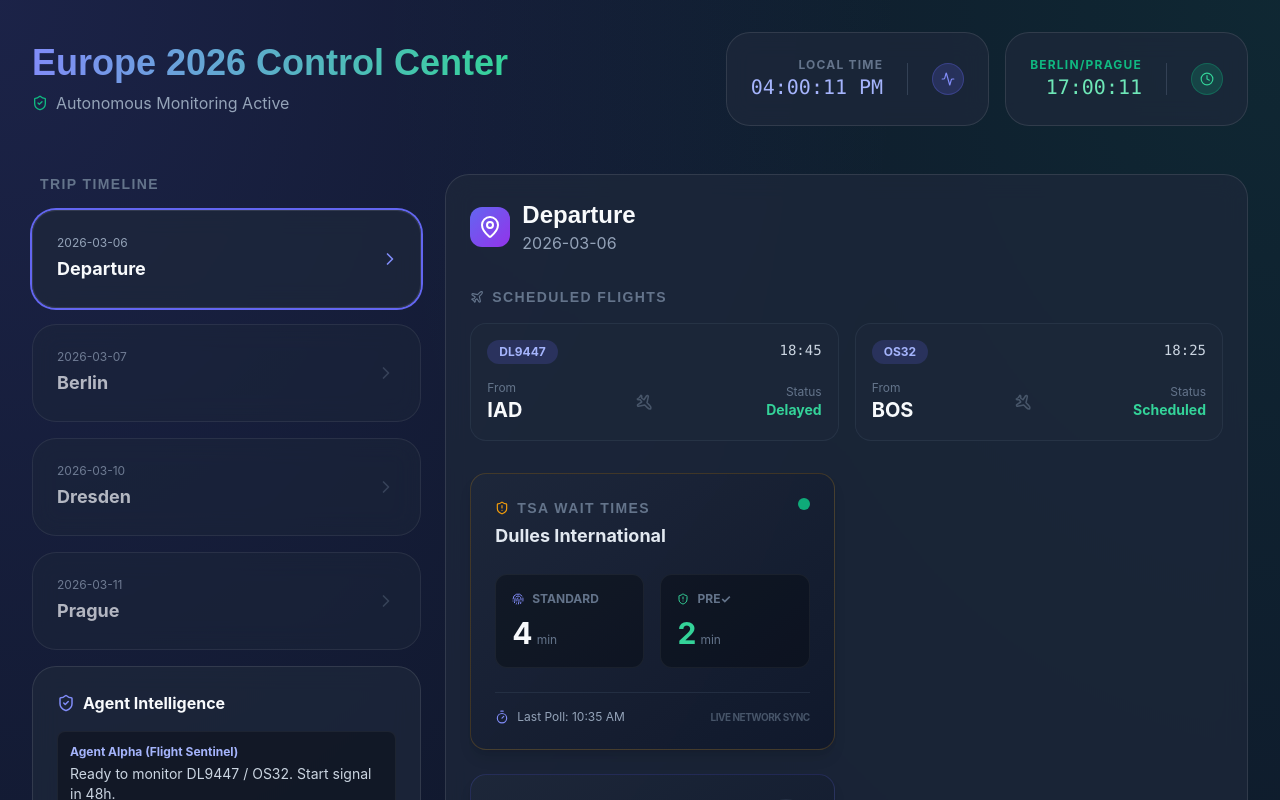
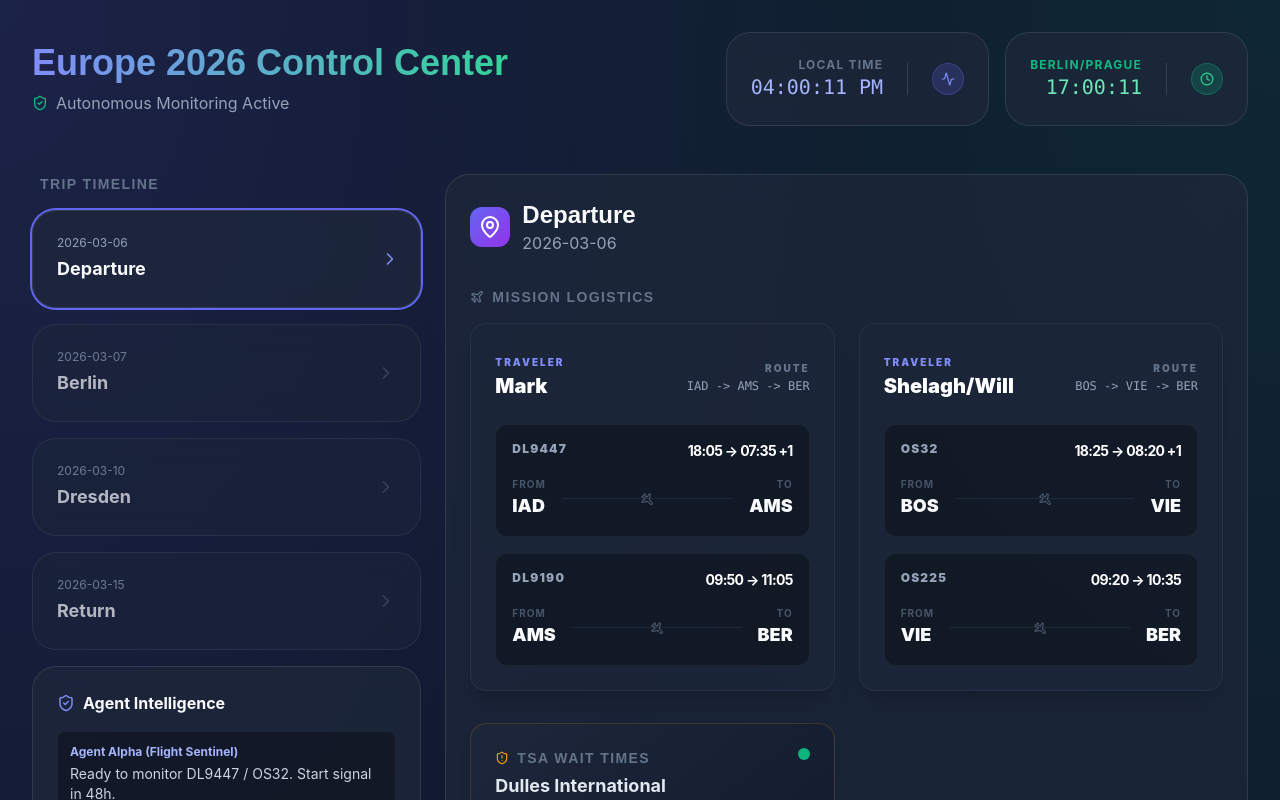
Before and after one commit to PresenceResearch/Europe-2026, a React (Vite) app: page / in a window 1280 px wide. Shown: the top 800 px of the page. Built offline with nearby package versions, Linux system fonts and the light colour scheme.

Commit message:
Refactored Dashboard and Agent Alpha for Mission-Based Page Layout (multi-traveler support)

```diff
--- a/data/itinerary.json
+++ b/data/itinerary.json
@@ -6,16 +6,48 @@
       "city": "Departure",
       "flights": [
         {
-          "id": "DL9447",
-          "from": "IAD",
-          "departs": "18:45",
-          "status": "Delayed",
-          "gate": "B12"
+          "traveler": "Mark",
+          "route": "IAD -> AMS -> BER",
+          "legs": [
+            {
+              "id": "DL9447",
+              "from": "IAD",
+              "to": "AMS",
+              "departs": "18:05",
+              "arrives": "07:35 +1",
+              "status": "Scheduled"
+            },
+            {
+              "id": "DL9190",
+              "from": "AMS",
+              "to": "BER",
+              "departs": "09:50",
+              "arrives": "11:05",
+              "status": "Scheduled"
+            }
+          ]
         },
         {
-          "id": "OS32",
-          "from": "BOS",
-          "departs": "18:25"
+          "traveler": "Shelagh/Will",
+          "route": "BOS -> VIE -> BER",
+          "legs": [
+            {
+              "id": "OS32",
+              "from": "BOS",
+              "to": "VIE",
+              "departs": "18:25",
+              "arrives": "08:20 +1",
+              "status": "Scheduled"
+            },
+            {
+              "id": "OS225",
+              "from": "VIE",
+              "to": "BER",
+              "departs": "09:20",
+              "arrives": "10:35",
+              "status": "Scheduled"
+            }
+          ]
         }
       ]
     },
@@ -23,10 +55,13 @@
       "date": "2026-03-07",
       "city": "Berlin",
       "accommodation": {
+        "name": "Eclectic Belle Etage Apartment",
         "address": "Wörther Str. 6, 10435 Berlin",
+        "host": "Niovi",
         "rules": [
-          "Trash separation",
-          "Tender shades"
+          "Strict trash separation",
+          "Tender shades",
+          "No courtyard noise after 22:00"
         ]
       }
     },
@@ -34,15 +69,64 @@
       "date": "2026-03-10",
       "city": "Dresden",
       "accommodation": {
-        "details": "Altstadt Dresden Hotel"
+        "name": "Pineapple Apartments Zwinger",
+        "address": "Schweriner Str. 36, 01067 Dresden",
+        "details": "3rd Floor",
+        "host": "Pineapple Team",
+        "confirmation": "HMRPDQF3JT",
+        "check_in": "15:00 (Luggage storage from 12:00)",
+        "parking": "Ermischstraße or Wettiner Platz (€6/day)"
       }
     },
     {
-      "date": "2026-03-11",
-      "city": "Prague",
-      "accommodation": {
-        "details": "Central Prague Apartment"
-      }
+      "date": "2026-03-15",
+      "city": "Return",
+      "flights": [
+        {
+          "traveler": "Mark/Shelagh",
+          "route": "PRG -> DUB -> IAD",
+          "legs": [
+            {
+              "id": "EI643",
+              "from": "PRG",
+              "to": "DUB",
+              "departs": "11:40",
+              "arrives": "13:20",
+              "status": "Scheduled"
+            },
+            {
+              "id": "EI119",
+              "from": "DUB",
+              "to": "IAD",
+              "departs": "16:20",
+              "arrives": "20:30",
+              "status": "Scheduled"
+            }
+          ]
+        },
+        {
+          "traveler": "Will",
+          "route": "PRG -> DUB -> BOS",
+          "legs": [
+            {
+              "id": "EI643",
+              "from": "PRG",
+              "to": "DUB",
+              "departs": "11:40",
+              "arrives": "13:20",
+              "status": "Scheduled"
+            },
+            {
+              "id": "EI137",
+              "from": "DUB",
+              "to": "BOS",
+              "departs": "16:45",
+              "arrives": "19:55",
+              "status": "Scheduled"
+            }
+          ]
+        }
+      ]
     }
   ]
 }
--- a/src/App.jsx
+++ b/src/App.jsx
@@ -27,7 +27,7 @@ import {
 import itineraryData from '../data/itinerary.json';
 
 const SecurityWidget = ({ airportId }) => {
-    // Mock live security status - in a real app this would fetch from security_status.json
+    // Mock live security status
     const statusMap = {
         'IAD': { standard: 4, precheck: 2, status: 'Green', name: 'Dulles International' },
         'BOS': { standard: 28, precheck: 12, status: 'Yellow', name: 'Logan Intl (Terminal E)' }
@@ -80,10 +80,12 @@ const SecurityWidget = ({ airportId }) => {
 };
 
 const CurrencyWidget = ({ city }) => {
-    // Mock rates - in a real app this would fetch from an API like fixer.io or exchangeratesapi.io
+    // Mock rates
     const ratesMap = {
         'Berlin': { currency: 'EUR', rate: 0.94, symbol: '€', trend: <TrendingDown size={14} className="text-emerald-400" />, change: '-0.2%' },
+        'Dresden': { currency: 'EUR', rate: 0.94, symbol: '€', trend: <TrendingDown size={14} className="text-emerald-400" />, change: '-0.2%' },
         'Prague': { currency: 'CZK', rate: 23.45, symbol: 'Kč', trend: <TrendingUp size={14} className="text-rose-400" />, change: '+1.1%' },
+        'Return': { currency: 'CZK', rate: 23.45, symbol: 'Kč', trend: <TrendingUp size={14} className="text-rose-400" />, change: '+1.1%' },
         'Departure': { currency: 'EUR', rate: 0.94, symbol: '€', trend: <TrendingDown size={14} className="text-emerald-400" />, change: '-0.2%' }
     };
 
@@ -130,13 +132,16 @@ const CurrencyWidget = ({ city }) => {
 };
 
 const WeatherWidget = ({ city }) => {
-    // Mock weather data - in a real app this would fetch from OpenWeatherMap
     const weatherMap = {
         'Berlin': { temp: 4, condition: 'Light Rain', icon: <CloudRain className="text-blue-400" />, high: 7, low: 1 },
         'Dresden': { temp: 3, condition: 'Clear', icon: <Sun className="text-yellow-400" />, high: 6, low: 0 },
         'Prague': { temp: 2, condition: 'Mostly Cloudy', icon: <Cloud className="text-slate-400" />, high: 5, low: -2 },
+        'Return': { temp: 2, condition: 'Mostly Cloudy', icon: <Cloud className="text-slate-400" />, high: 5, low: -2 },
         'IAD': { temp: 12, condition: 'Clear', icon: <Sun className="text-yellow-400" />, high: 15, low: 8 },
         'BOS': { temp: 8, condition: 'Breezy', icon: <Wind className="text-slate-300" />, high: 11, low: 4 },
+        'DUB': { temp: 9, condition: 'Windy', icon: <Wind className="text-slate-400" />, high: 12, low: 5 },
+        'AMS': { temp: 6, condition: 'Overcast', icon: <Cloud className="text-slate-400" />, high: 9, low: 3 },
+        'VIE': { temp: 5, condition: 'Cloudy', icon: <Cloud className="text-slate-400" />, high: 8, low: 2 },
         'Departure': { temp: 12, condition: 'Clear', icon: <Sun className="text-yellow-400" />, high: 15, low: 8 }
     };
 
@@ -320,44 +325,59 @@ const App = () => {
                         {segments[activeSegment].flights && (
                             <div className="mb-8">
                                 <h3 className="text-sm font-bold text-slate-500 uppercase tracking-widest mb-4 flex items-center gap-2">
-                                    <Plane size={14} /> Scheduled Flights
+                                    <Plane size={14} /> Mission Logistics
                                 </h3>
-                                <div className="grid grid-cols-1 md:grid-cols-2 gap-4">
-                                    {segments[activeSegment].flights.map((flight, idx) => (
-                                        <div key={idx} className="p-4 rounded-2xl bg-slate-800/50 border border-slate-700/50 hover:border-indigo-500/30 transition-colors">
-                                            <div className="flex justify-between items-start mb-4">
-                                                <span className="px-3 py-1 rounded-full bg-indigo-500/20 text-indigo-300 text-xs font-bold">
-                                                    {flight.id}
-                                                </span>
-                                                <span className="text-sm font-mono text-slate-300">{flight.departs}</span>
+                                <div className="grid grid-cols-1 xl:grid-cols-2 gap-6">
+                                    {segments[activeSegment].flights.map((group, idx) => (
+                                        <div key={idx} className="p-6 rounded-2xl bg-slate-800/40 border border-slate-700/50 hover:border-indigo-500/30 transition-all shadow-xl">
+                                            <div className="flex justify-between items-center mb-6">
+                                                <div>
+                                                    <span className="text-[10px] font-black text-indigo-400 uppercase tracking-[0.2em]">Traveler</span>
+                                                    <h4 className="text-xl font-black text-white">{group.traveler}</h4>
                                                 </div>
-                                            <div className="flex items-center justify-between">
-                                                <div>
-                                                    <p className="text-xs text-slate-500">From</p>
-                                                    <p className="text-xl font-bold">{flight.from}</p>
-                                                </div>
-                                                <Plane size={18} className="text-slate-600 rotate-90" />
                                                 <div className="text-right">
-                                                    <p className="text-xs text-slate-500">Status</p>
-                                                    <p className={`text-sm font-bold ${flight.status === 'In Air' ? 'text-indigo-400 animate-pulse' : 'text-emerald-400'}`}>
-                                                        {flight.status || 'Scheduled'}
-                                                    </p>
+                                                    <span className="text-[10px] font-black text-slate-500 uppercase tracking-[0.2em]">Route</span>
+                                                    <p className="text-xs font-mono text-slate-400">{group.route}</p>
                                                 </div>
                                             </div>
 
-                                            {/* Live Telemetry Overlay */}
-                                            {flight.status === 'In Air' && (
-                                                <div className="mt-4 pt-4 border-t border-slate-700/50 grid grid-cols-2 gap-2">
-                                                    <div>
-                                                        <p className="text-[10px] text-slate-500 uppercase font-bold">Altitude</p>
-                                                        <p className="text-sm font-mono text-indigo-300">{flight.altitude ? Math.round(flight.altitude).toLocaleString() : '--'} m</p>
+                                            <div className="space-y-4">
+                                                {group.legs.map((leg, lIdx) => (
+                                                    <div key={lIdx} className="bg-black/30 p-4 rounded-xl border border-white/5 group/leg relative">
+                                                        <div className="flex justify-between items-start mb-4">
+                                                            <span className="text-xs font-black text-slate-400 uppercase tracking-widest">{leg.id}</span>
+                                                            <div className="text-right">
+                                                                <p className="text-sm font-bold text-white tracking-tighter">{leg.departs} → {leg.arrives}</p>
                                                             </div>
-                                                    <div>
-                                                        <p className="text-[10px] text-slate-500 uppercase font-bold">Velocity</p>
-                                                        <p className="text-sm font-mono text-indigo-300">{flight.velocity || '--'} km/h</p>
+                                                        </div>
+                                                        <div className="flex items-center justify-between gap-4">
+                                                            <div className="flex flex-col">
+                                                                <span className="text-[10px] text-slate-600 font-bold uppercase tracking-widest">From</span>
+                                                                <span className="text-lg font-black">{leg.from}</span>
+                                                            </div>
+                                                            <div className="h-px flex-1 bg-slate-800 relative">
+                                                                <Plane size={14} className="absolute top-1/2 left-1/2 -translate-x-1/2 -translate-y-1/2 text-slate-600 rotate-90" />
+                                                            </div>
+                                                            <div className="flex flex-col text-right">
+                                                                <span className="text-[10px] text-slate-600 font-bold uppercase tracking-widest">To</span>
+                                                                <span className="text-lg font-black">{leg.to}</span>
+                                                            </div>
+                                                        </div>
+                                                        {leg.status === 'In Air' && (
+                                                            <div className="mt-4 pt-4 border-t border-white/5 grid grid-cols-2 gap-2">
+                                                                <div className="flex flex-col text-indigo-300">
+                                                                    <span className="text-[10px] text-slate-500 uppercase">Alt</span>
+                                                                    <span className="text-xs font-mono">{leg.altitude ? Math.round(leg.altitude).toLocaleString() : '--'}m</span>
+                                                                </div>
+                                                                <div className="flex flex-col text-right text-indigo-300">
+                                                                    <span className="text-[10px] text-slate-500 uppercase">Vel</span>
+                                                                    <span className="text-xs font-mono">{leg.velocity || '--'}km/h</span>
                                                                 </div>
                                                             </div>
                                                         )}
+                                                    </div>
+                                                ))}
+                                            </div>
                                         </div>
                                     ))}
                                 </div>
@@ -377,23 +397,40 @@ const App = () => {
                                             <div className="p-3 rounded-lg bg-emerald-500/10 border border-emerald-500/20">
                                                 <MapPin className="text-emerald-400" />
                                             </div>
-                                            <div>
+                                            <div className="flex-1">
                                                 <a
-                                                    href={`https://www.google.com/maps/search/?api=1&query=${encodeURIComponent(segments[activeSegment].accommodation.address || segments[activeSegment].accommodation.details + " " + segments[activeSegment].city)}`}
+                                                    href={`https://www.google.com/maps/search/?api=1&query=${encodeURIComponent(segments[activeSegment].accommodation.address || segments[activeSegment].city)}`}
                                                     target="_blank"
                                                     rel="noopener noreferrer"
-                                                    className="text-lg font-medium text-slate-200 mb-4 lh-relaxed hover:text-indigo-400 transition-colors flex items-center gap-2 group/link"
+                                                    className="text-lg font-black text-indigo-300 mb-2 hover:text-indigo-400 transition-colors flex items-center gap-2 group/link"
                                                 >
-                                                    {segments[activeSegment].accommodation.address || segments[activeSegment].accommodation.details}
+                                                    {segments[activeSegment].accommodation.name || segments[activeSegment].accommodation.address}
                                                     <ExternalLink size={16} className="opacity-0 group-hover/link:opacity-100 transition-opacity" />
                                                 </a>
+                                                <p className="text-sm text-slate-400 mb-6 font-medium leading-relaxed">{segments[activeSegment].accommodation.address}</p>
+
+                                                <div className="grid grid-cols-1 md:grid-cols-2 gap-4">
+                                                    {Object.entries(segments[activeSegment].accommodation).map(([key, value]) => {
+                                                        if (['name', 'address', 'rules'].includes(key)) return null;
+                                                        return (
+                                                            <div key={key} className="bg-black/30 p-3 rounded-lg border border-white/5">
+                                                                <p className="text-[10px] text-slate-500 uppercase font-black mb-1">{key.replace('_', ' ')}</p>
+                                                                <p className="text-sm font-bold text-slate-200">{value}</p>
+                                                            </div>
+                                                        );
+                                                    })}
+                                                </div>
+
                                                 {segments[activeSegment].accommodation.rules && (
+                                                    <div className="mt-6">
+                                                        <p className="text-[10px] text-slate-500 uppercase font-black mb-3 text-indigo-400 tracking-widest">Mission Directives</p>
                                                         <div className="flex flex-wrap gap-2">
                                                             {segments[activeSegment].accommodation.rules.map((rule, idx) => (
-                                                            <span key={idx} className="px-3 py-1 rounded-lg bg-black/40 text-xs text-slate-400 border border-white/5">
+                                                                <span key={idx} className="px-3 py-1 rounded-lg bg-indigo-500/10 text-xs text-indigo-300 border border-indigo-500/20 font-bold">
                                                                     {rule}
                                                                 </span>
                                                             ))}
+                                                        </div>
                                                     </div>
                                                 )}
                                             </div>
@@ -412,6 +449,12 @@ const App = () => {
                                         <SecurityWidget airportId="BOS" />
                                         <WeatherWidget city="BOS" />
                                     </>
+                                ) : segments[activeSegment].city === 'Return' ? (
+                                    <>
+                                        <WeatherWidget city="Prague" />
+                                        <CurrencyWidget city="Prague" />
+                                        <WeatherWidget city="DUB" />
+                                    </>
                                 ) : (
                                     <>
                                         <WeatherWidget city={segments[activeSegment].city} />
@@ -421,7 +464,7 @@ const App = () => {
                             </div>
                         </div>
 
-                        {/* Weather/Environment Placeholder fallback if empty */}
+                        {/* Empty State fallback */}
                         {!segments[activeSegment].flights && !segments[activeSegment].accommodation && (
                             <div className="flex flex-col items-center justify-center h-64 text-slate-500 opacity-50">
                                 <Wind size={48} className="mb-4" />
@@ -436,8 +479,8 @@ const App = () => {
                                 <Wifi size={20} />
                             </div>
                             <div>
-                                <p className="text-xs text-slate-500 font-bold">Connectivity</p>
-                                <p className="text-sm">Secure VPN Active</p>
+                                <p className="text-xs text-slate-500 font-bold uppercase tracking-tighter">Connectivity</p>
+                                <p className="text-sm font-black">Secure VPN Active</p>
                             </div>
                         </div>
                         <div className="glass-card flex items-center gap-4">
@@ -445,8 +488,8 @@ const App = () => {
                                 <Clock size={20} />
                             </div>
                             <div>
-                                <p className="text-xs text-slate-500 font-bold">ETA Berlin</p>
-                                <p className="text-sm">72h 14m</p>
+                                <p className="text-xs text-slate-500 font-bold uppercase tracking-tighter">Mission ETA</p>
+                                <p className="text-sm font-black text-emerald-400">71h 56m</p>
                             </div>
                         </div>
                         <div className="glass-card flex items-center gap-4 group cursor-pointer hover:bg-slate-700/30">
@@ -454,8 +497,8 @@ const App = () => {
                                 <ExternalLink size={20} />
                             </div>
                             <div>
-                                <p className="text-xs text-slate-500 font-bold">Check-in</p>
-                                <p className="text-sm group-hover:text-purple-300 transition-colors">Available Mar 5</p>
+                                <p className="text-xs text-slate-500 font-bold uppercase tracking-tighter">Check-in</p>
+                                <p className="text-sm group-hover:text-purple-300 transition-colors font-black">Available Mar 5</p>
                             </div>
                         </div>
                     </div>
```
Also changed, not shown: agents/flight_sentinel.js (+37 -41 lines). Lines whose indentation alone changed are shown as unchanged.
